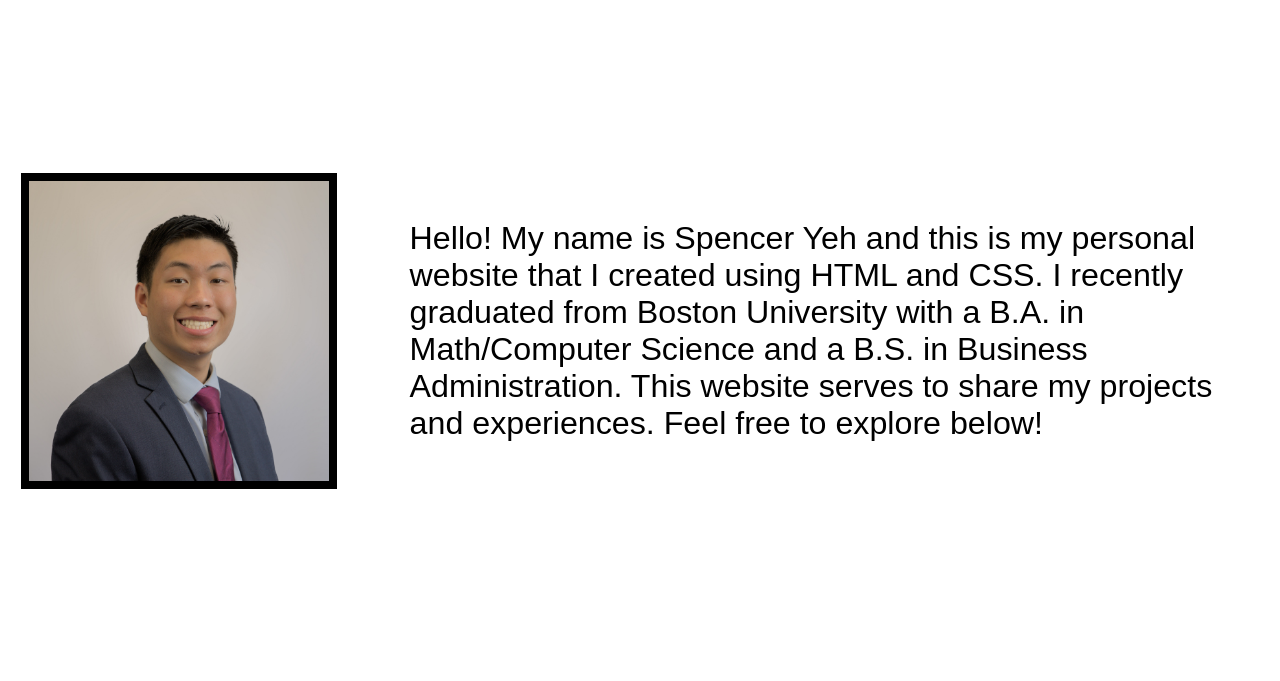
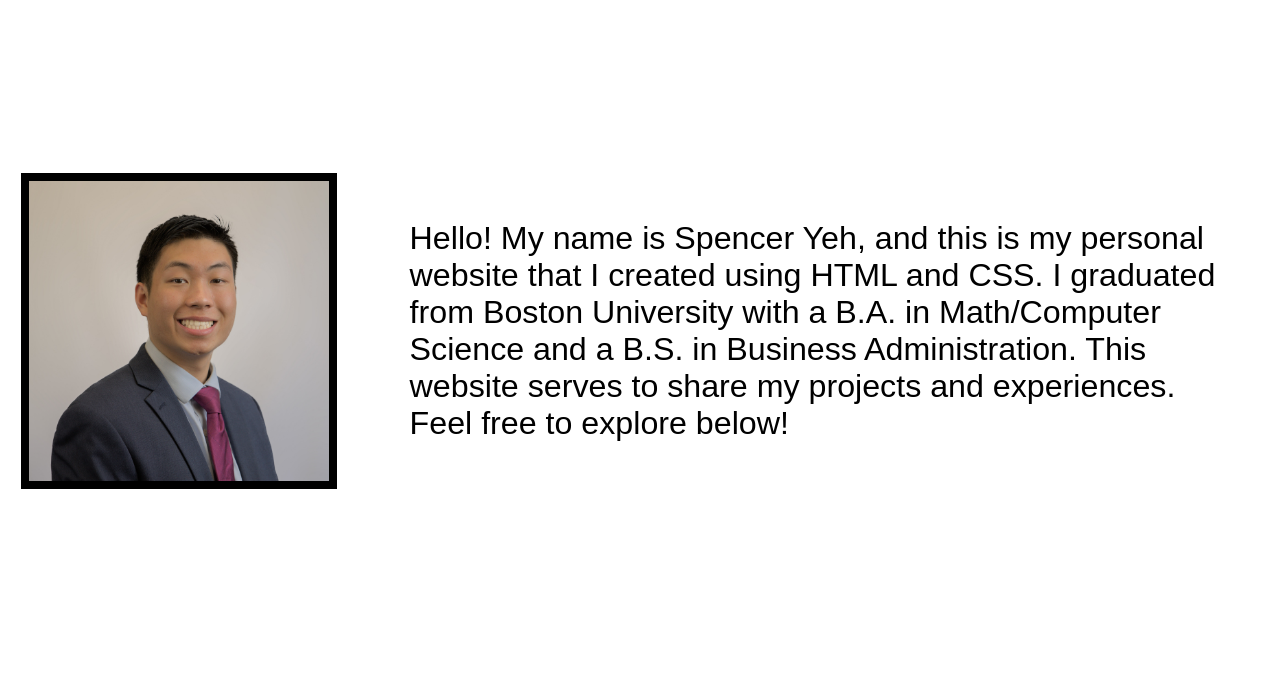
Before and after one commit to spencer104/spencer104.github.io, a plain HTML site: page index.html in a window 1280 px wide. Shown: the part 380-1061 px from the top of the page. Drawn offline with Linux system fonts and the light colour scheme.

Commit message:
Update index.html

```diff
--- a/index.html
+++ b/index.html
@@ -223,7 +223,7 @@ html, body {
 
     <div class="content3">
       <p style="font-family:Arial; font-size:1.15em">
-        Hello! My name is Spencer Yeh and this is my personal website that I created using HTML and CSS. I recently graduated from Boston University with a B.A. in Math/Computer Science and a B.S. in Business Administration. This website serves to share my projects and experiences. Feel free to explore below!
+        Hello! My name is Spencer Yeh, and this is my personal website that I created using HTML and CSS. I graduated from Boston University with a B.A. in Math/Computer Science and a B.S. in Business Administration. This website serves to share my projects and experiences. Feel free to explore below!
       </p>
     </div>
   </div>
```
